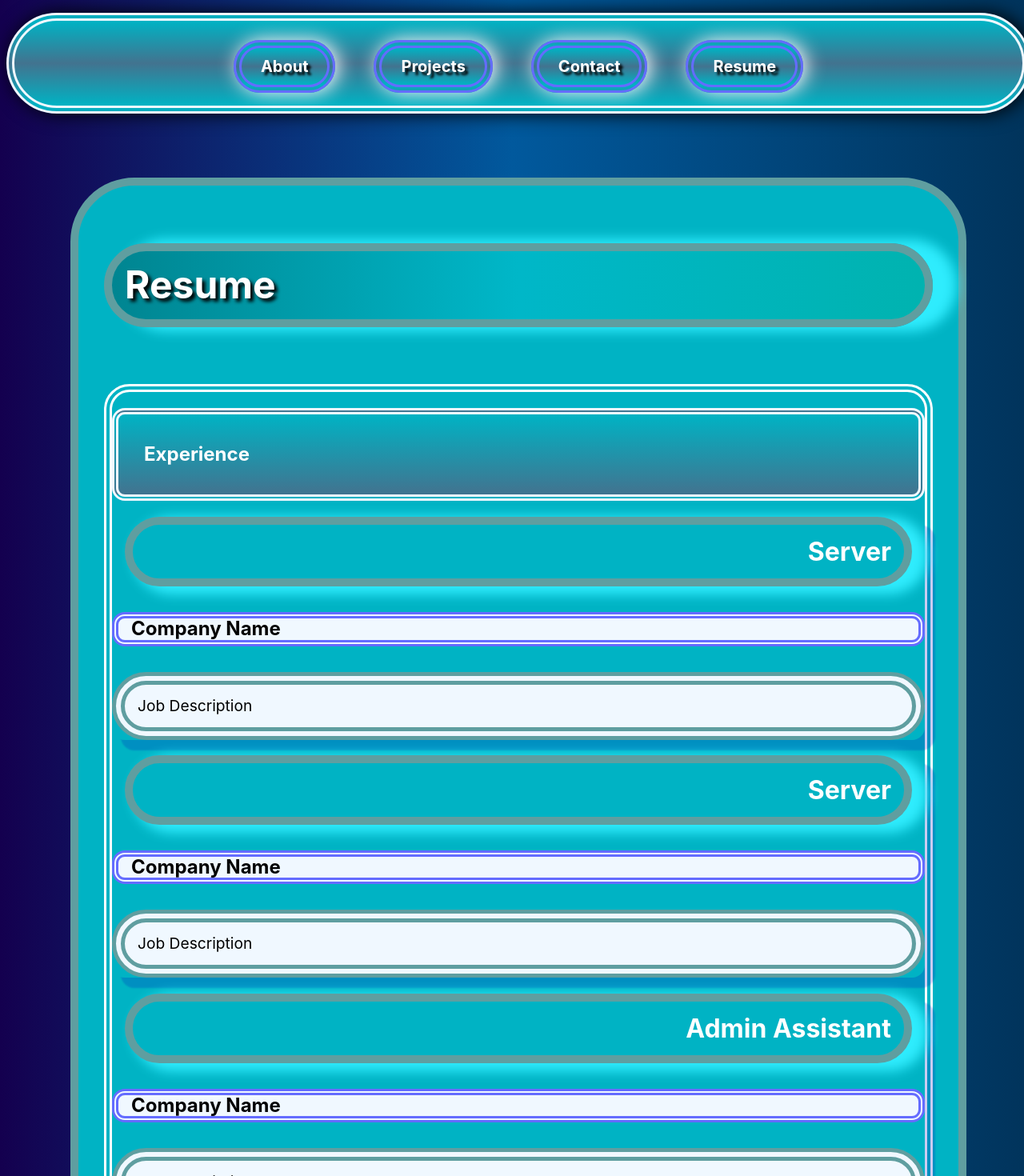
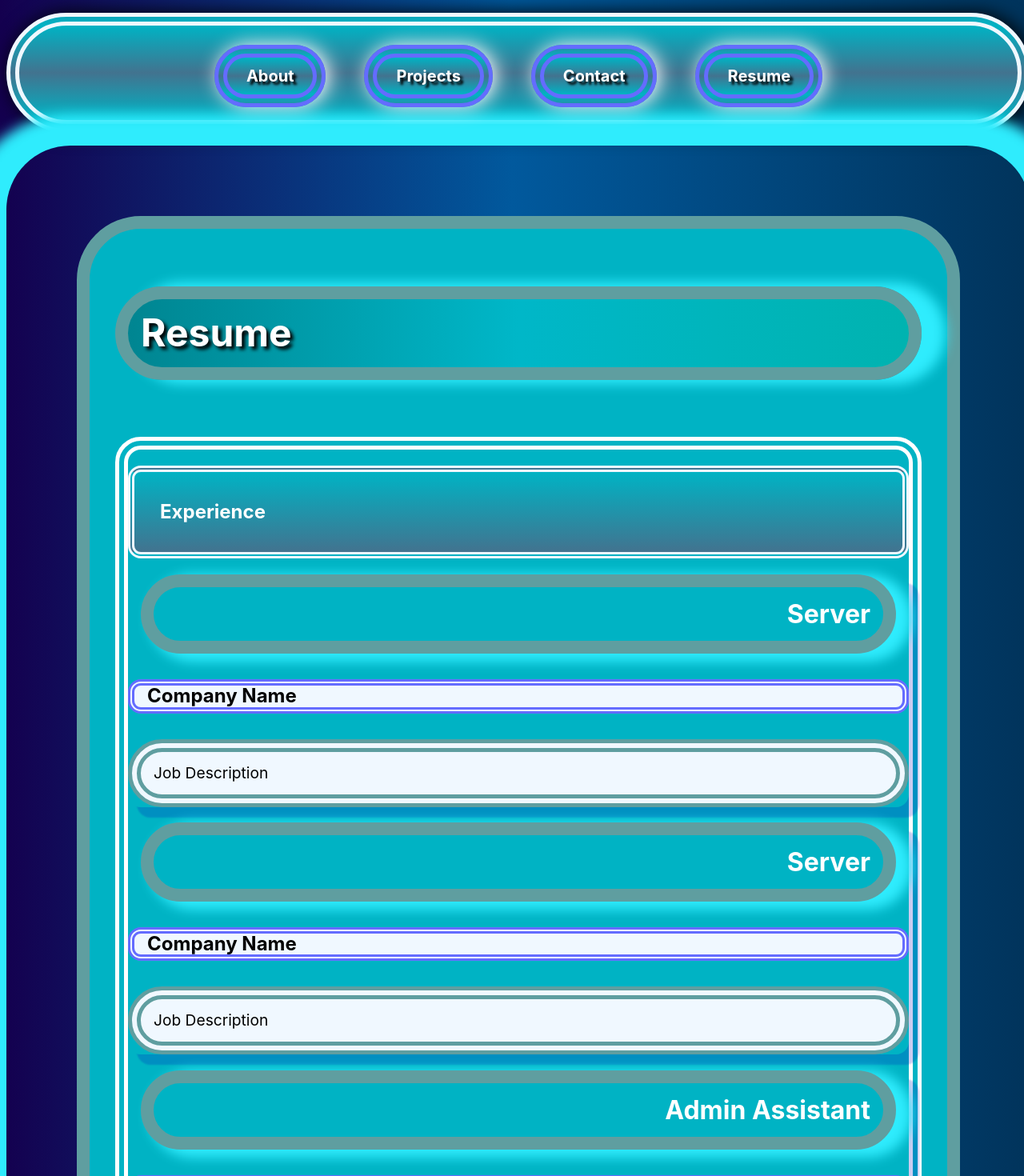
Before and after one commit to garrett-lieb/newProfile, a React (Vite) app: page /resume in a window 1280 px wide. Shown: the top 1470 px of the page at 80% size. Built offline with nearby package versions, Linux system fonts and the light colour scheme.

Commit message:
tree shake 1

```diff
--- a/src/components/About/about.css
+++ b/src/components/About/about.css
@@ -4,7 +4,7 @@
     flex-direction: column;
     align-items: center;
     justify-content: center;
-    box-shadow: 0px 10px 15px 55px rgb(47, 236, 253);
+    box-shadow: 0px 1rem 15px 55px rgb(47, 236, 253);
     border-radius: 5rem;
     display: grid;
     grid-template-columns: repeat(auto-fit, minmax(300px, 1fr));
@@ -18,7 +18,7 @@
     justify-content: center;
     gap: 2rem;
     background-color: rgb(0, 179, 196);
-    border: 10px solid;
+    border: 1rem solid;
     border-radius: 5rem;
     border-color: cadetblue;
     color: rgb(255, 255, 255);
@@ -64,7 +64,7 @@ img {
     border: .5rem solid;
     border-radius: 5rem;
     border-color: cadetblue;
-    box-shadow: 0px 10px 15px 25px rgb(47, 236, 253);
+    box-shadow: 0px 1rem 15px 25px rgb(47, 236, 253);
     color: rgb(255, 255, 255);
 }
 
--- a/src/components/Contact/contact.css
+++ b/src/components/Contact/contact.css
@@ -4,7 +4,7 @@
     flex-direction: column;
     align-items: center;
     justify-content: center;
-    box-shadow: 0px 10px 15px 55px rgb(47, 236, 253);
+    box-shadow: 0px 1rem 15px 55px rgb(47, 236, 253);
     border-radius: 5rem;
     display: grid;
     grid-template-columns: repeat(auto-fit, minmax(300px, 1fr));
@@ -14,7 +14,7 @@
 .contactContent {
     gap: 2rem;
     background-color: rgb(0, 179, 196);
-    border: 10px solid;
+    border: 1rem solid;
     border-radius: 5rem;
     border-color: cadetblue;
     color: rgb(255, 255, 255);
@@ -67,7 +67,7 @@ a:hover {
         flex-direction: column;
         align-items: center;
         justify-content: center;
-        box-shadow: 0px 10px 15px 55px rgb(47, 236, 253);
+        box-shadow: 0px 1rem 15px 55px rgb(47, 236, 253);
         border-radius: 5rem;
         display: grid;
         grid-template-columns: repeat(auto-fit, minmax(300px, 1fr));
--- a/src/components/Footer/footer.css
+++ b/src/components/Footer/footer.css
@@ -12,7 +12,7 @@
     linear-gradient( rgb(0, 179, 196), rgb(66, 115, 143), rgb(0, 179, 196));
 }
 
-@media screen and (max-width: 810px) {
+@media screen and (max-width: 81rem) {
     .footer {
         opacity: 5;
       background-color: antiquewhite;
--- a/src/components/Projects/projects.css
+++ b/src/components/Projects/projects.css
@@ -12,7 +12,7 @@ a:hover {
     flex-direction: column;
     align-items: center;
     justify-content: middle;
-    box-shadow: 0px 10px 15px 55px rgb(47, 236, 253);
+    box-shadow: 0px 1rem 15px 55px rgb(47, 236, 253);
     border-radius: 5rem;
 }
 
@@ -22,7 +22,7 @@ a:hover {
     align-items: center;
     justify-content: center;
     background-color: rgb(0, 179, 196);
-    border: 10px solid;
+    border: 1rem solid;
     border-radius: 5rem;
     border-color: cadetblue;
     color: rgb(255, 255, 255);
@@ -74,7 +74,7 @@ a:hover {
 .project3,
 .project4
 {
-    box-shadow: 1px 20px 10px 0px rgba(0, 0, 184, 0.2);
+    box-shadow: 1px 20px 1rem 0px rgba(0, 0, 184, 0.2);
     list-style: none;
 }
 
--- a/src/components/Resume/resume.css
+++ b/src/components/Resume/resume.css
@@ -5,11 +5,18 @@ h3 {
     display: flex;
     justify-content: flex-end;
     background-color: rgb(0, 179, 196);
-    border: 10px solid;
+    border: 1rem solid;
     border-radius: 5rem;
     border-color: cadetblue;
     color: rgb(255, 255, 255);
     box-shadow: 15px 5px 15px 5px rgb(47, 236, 253);
+}
+
+.resume {
+    margin: .5;
+    padding: .5rem;
+    box-shadow: 0px 1rem 15px 55px rgb(47, 236, 253);
+    border-radius: 5rem;
 }
 
 .resumeContent {
@@ -18,9 +25,10 @@ h3 {
     display: grid;
     gap: 2rem;
     background-color: rgb(0, 179, 196);
-    border: 10px solid;
+    border: 1rem solid;
     border-radius: 5rem;
     border-color: cadetblue;
+
     color: rgb(255, 255, 255);
 }
 
@@ -32,11 +40,11 @@ h3 {
 }
 
 .Jobs {
-    border: 10px double;
+    border: 1rem double;
     border-radius: 2rem;
 }
 
 .Schools {
-    border: 10px double;
+    border: 1rem double;
     border-radius: 2rem;
 }
--- a/src/components/Root/nav.css
+++ b/src/components/Root/nav.css
@@ -7,7 +7,7 @@
     height: 50%;
     background-image:
     linear-gradient( rgb(0, 179, 196), rgb(66, 115, 143), rgb(0, 179, 196));
-    border: 10px double;
+    border: 1rem double;
     border-radius: 5rem;
     border-color: #646cff;
     font-size: large;
@@ -44,7 +44,7 @@
     padding: 1rem;
     background-image:
     linear-gradient( rgb(0, 179, 196), rgb(66, 115, 143), rgb(0, 179, 196));
-    border: 10px double;
+    border: 1rem double;
     border-radius: 5rem;
     border-color: aliceblue;
     font-weight: bold;
@@ -55,7 +55,7 @@
 /* .dropBar:hover {
     visibility: visible;
     display: flex;
-    border: 10px double;
+    border: 1rem double;
     border-radius: 5rem;
     color: aliceblue;
     box-shadow: 4px 0px 2.5rem
@@ -71,7 +71,7 @@
     padding-inline: 1.5rem;
     background-image:
     linear-gradient( rgb(0, 179, 196), rgb(66, 115, 143), rgb(0, 179, 196));
-    border: 10px double;
+    border: 1rem double;
     border-radius: 5rem;
     border-color: #646cff;
     box-shadow: 4px 0px 1.5rem rgb(255, 255, 255);
@@ -84,7 +84,7 @@
 }
 
 .navItem:hover {
-    border: 10px double;
+    border: 1rem double;
     border-radius: 5rem;
     color: aliceblue;
     box-shadow: 4px 0px 2.5rem rgb(255, 255, 255);
@@ -112,7 +112,7 @@
         margin: 0;
     }
     .navItem:active {
-        border: 10px double;
+        border: 1rem double;
         border-radius: 5rem;
         color: aliceblue;
         box-shadow: 4px 0px 2.5rem rgb(255, 255, 255);
--- a/src/index.css
+++ b/src/index.css
@@ -5,7 +5,7 @@
   color-scheme: light dark;
   color: rgba(255, 255, 255, 0.87);
   background: linear-gradient(90deg, #14004f, rgb(1, 89, 157), rgb(1, 52, 92));
-  /* background: url('./src/assets/11.png'); */
+  /* background: url('/src/assets/11.png'); */
   font-synthesis: none;
   text-rendering: optimizeLegibility;
   -webkit-font-smoothing: antialiased;
@@ -39,7 +39,7 @@ h1 {
   font-size: 3em;
   background-image:
   linear-gradient(to right, rgb(0, 133, 145), rgb(0, 183, 200), rgb(0, 179, 176));
-  border: 10px solid;
+  border: 1rem solid;
   border-radius: 5rem;
   border-color: cadetblue;
   box-shadow: 25px 0px 15px 5px rgb(47, 236, 253);
```
